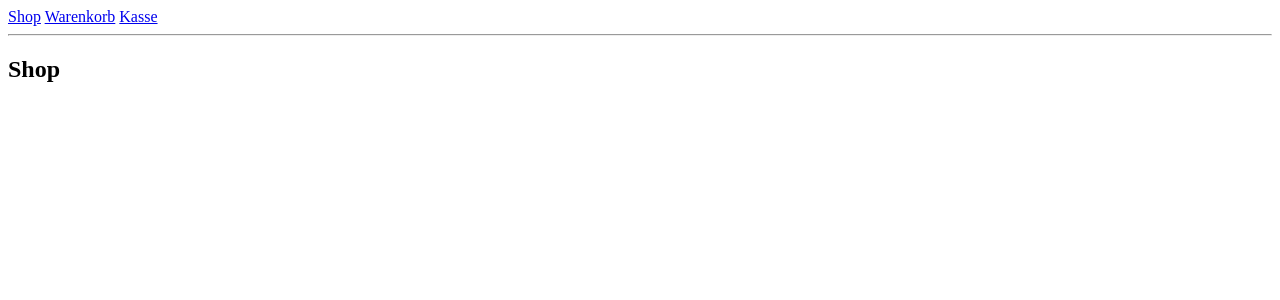
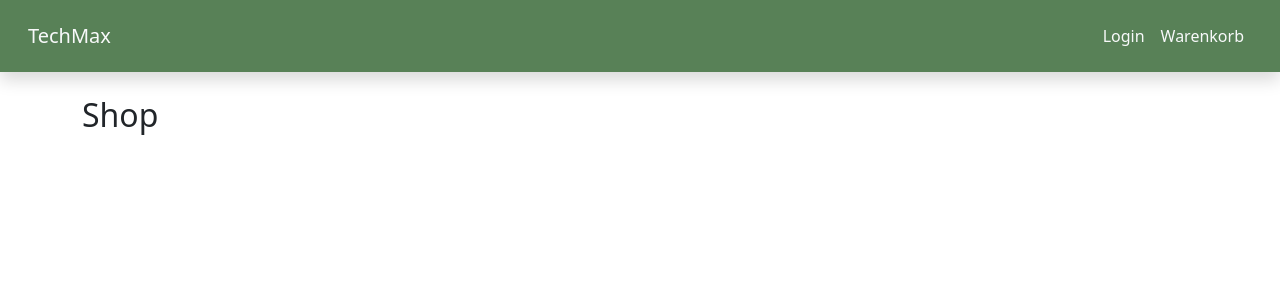
Before and after one commit to Decaprius/Django, a Django app: page / in a window 1280 px wide. Shown: the top 300 px of the page. Run offline with Django 5.2, Linux system fonts and the light colour scheme.

Commit message:
implemented basic CSS through Bootstrap (index.html, menu.html)

```diff
--- a/techmax/shop/templates/shop/index.html
+++ b/techmax/shop/templates/shop/index.html
@@ -4,13 +4,15 @@
     <meta charset="UTF-8">
     <meta name="viewport" content="width=device-width, initial-scale=1.0">
     <title>TechMax</title>
+    <link href="https://cdn.jsdelivr.net/npm/bootstrap@5.3.3/dist/css/bootstrap.min.css" rel="stylesheet" integrity="sha384-QWTKZyjpPEjISv5WaRU9OFeRpok6YctnYmDr5pNlyT2bRjXh0JMhjY6hW+ALEwIH" crossorigin="anonymous">
 </head>
 <body>
     {% include 'shop/menu.html' %}
-    <div>
+    <div class="container">
         {% block content %}
 
         {% endblock content %}
     </div>
+    <script src="https://cdn.jsdelivr.net/npm/bootstrap@5.3.3/dist/js/bootstrap.bundle.min.js" integrity="sha384-YvpcrYf0tY3lHB60NNkmXc5s9fDVZLESaAA55NDzOxhy9GkcIdslK1eN7N6jIeHz" crossorigin="anonymous"></script>
 </body>
 </html>
--- a/techmax/shop/templates/shop/menu.html
+++ b/techmax/shop/templates/shop/menu.html
@@ -1,5 +1,11 @@
-<a href="{% url 'shop' %}">Shop</a>
-<a href="{% url 'warenkorb' %}">Warenkorb</a>
-<a href="{% url 'kasse' %}">Kasse</a>
-
-<hr>
+<nav class="navbar shadow p-3 mb-4" style="background-color: #588157;">
+    <div class="container-fluid">
+      <a class="navbar-brand link-light" href="{% url 'shop' %}">TechMax</a>
+        <div class="navbar-nav">
+            <div class="d-flex">
+          <a class="nav-link link-light p-2" href="#">Login</a>
+          <a class="nav-link link-light p-2" href="{% url 'warenkorb' %}">Warenkorb</a>
+        </div>
+        </div>
+    </div>
+  </nav>
```
